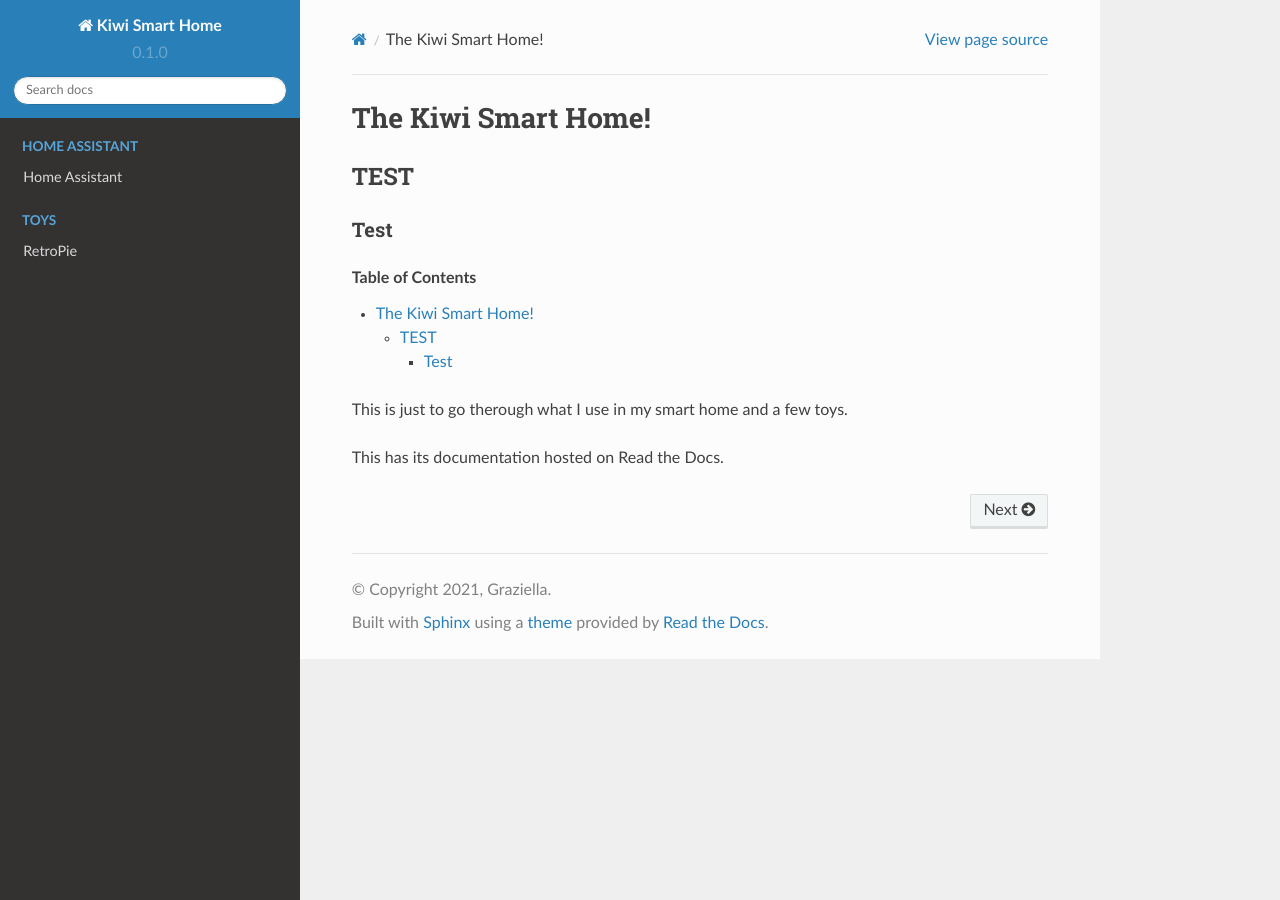
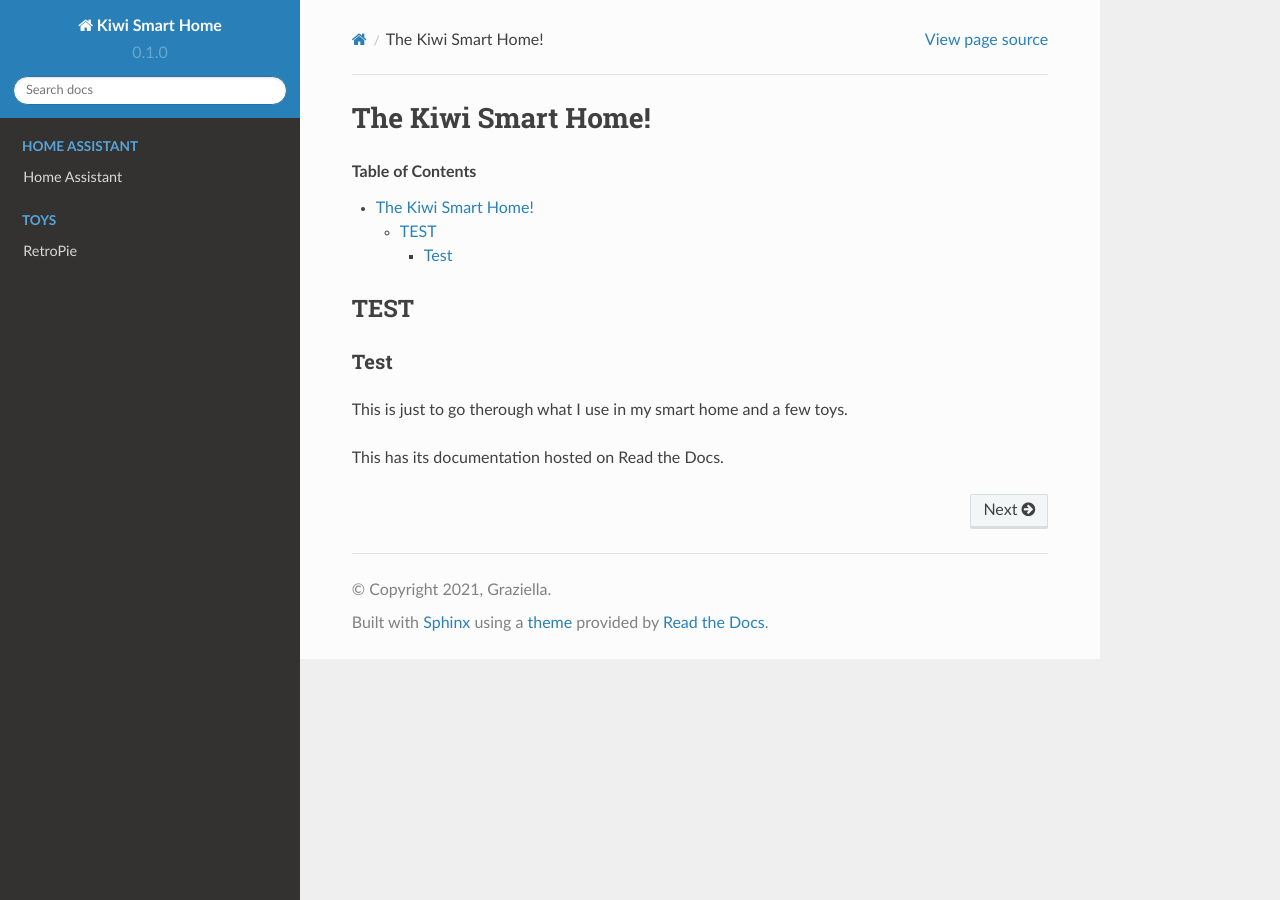
Before and after one commit to moh-Brent/the-kiwi-smart-home, a Sphinx documentation site: the page built from docs/source/index.rst, in a window 1280 px wide. Built offline with Sphinx 7.4.7 and the Read the Docs theme 2.0.0, drawn with Linux system fonts in a browser that asks for light colours; part of the change alters nothing that is shown.

```diff
--- a/docs/source/index.rst
+++ b/docs/source/index.rst
@@ -1,5 +1,7 @@
 The Kiwi Smart Home!
 ===================================
+
+.. contents:: Table of Contents
 
 ****
 TEST
@@ -8,7 +10,7 @@ TEST
 Test
 ^^^^
 
-.. contents:: Table of Contents
+
 
 This is just to go therough what I use in my smart home and a few toys.
 
```
